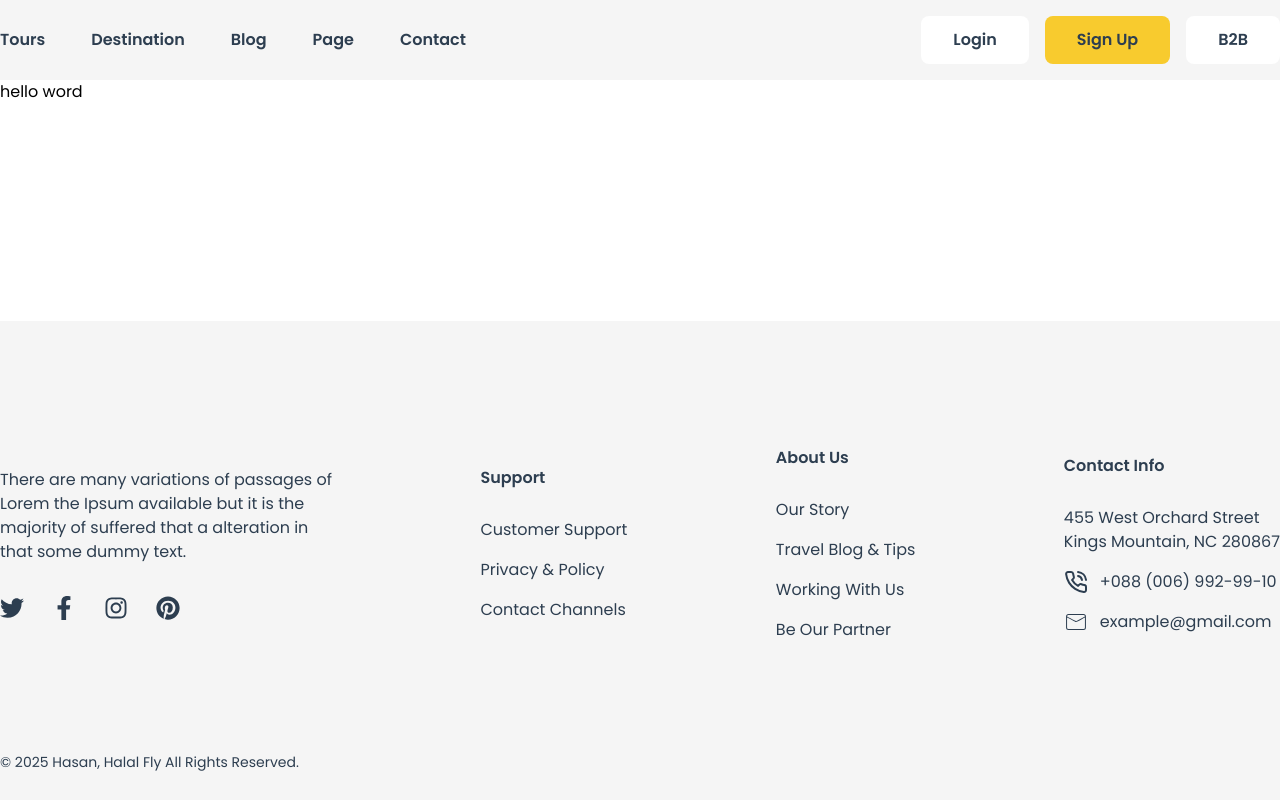
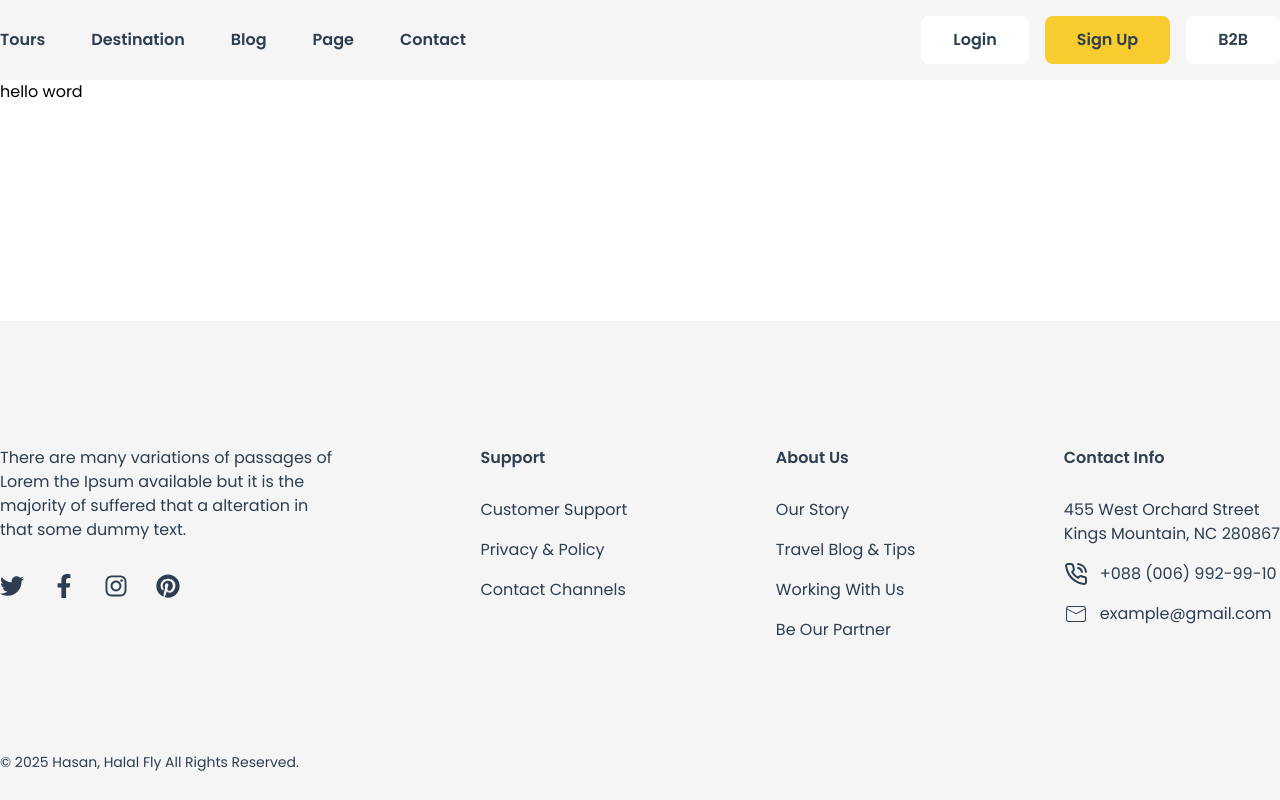
Before and after one commit to theashrafislam/halal-fly, a Next.js app: page / in a window 1280 px wide. Built offline with nearby package versions, Linux system fonts and the light colour scheme.

Commit message:
added footer something

```diff
--- a/src/app/Components/Header/Footer/Footer.jsx
+++ b/src/app/Components/Header/Footer/Footer.jsx
@@ -8,7 +8,7 @@ const Footer = () => {
         <section className='bg-[#F5F5F5]'>
             <div className='max-w-7xl mx-auto text-[#2D3E50]'>
                 {/* 1st part  */}
-                <div className='flex items-center justify-between pb-[82px] pt-[125px]'>
+                <div className='flex justify-between pb-[82px] pt-[125px]'>
                     <div className='flex flex-col gap-8'>
                         <div>
                             <p>There are many variations of passages of <br /> Lorem the Ipsum available but it is the <br /> majority of suffered that a alteration in <br /> that some dummy text.</p>
```
